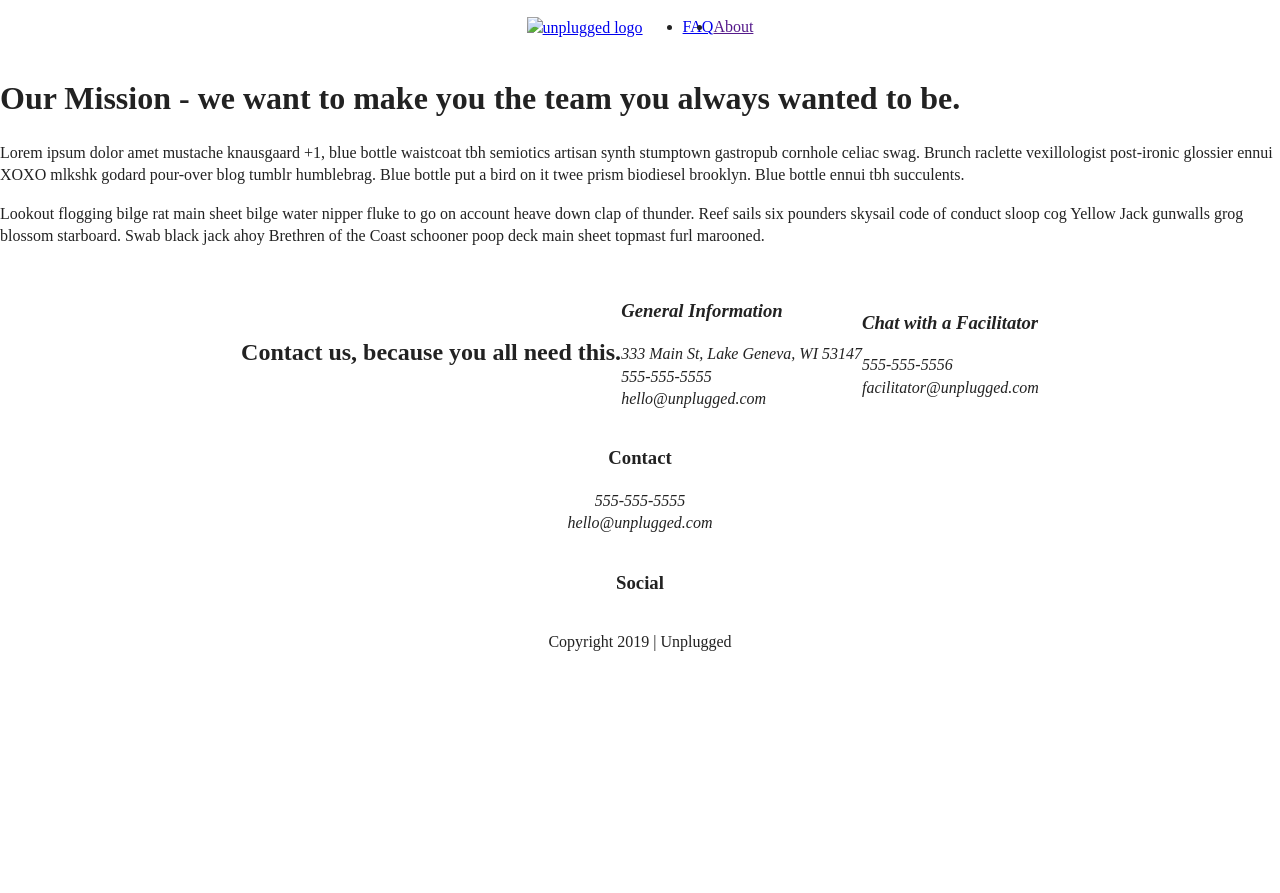
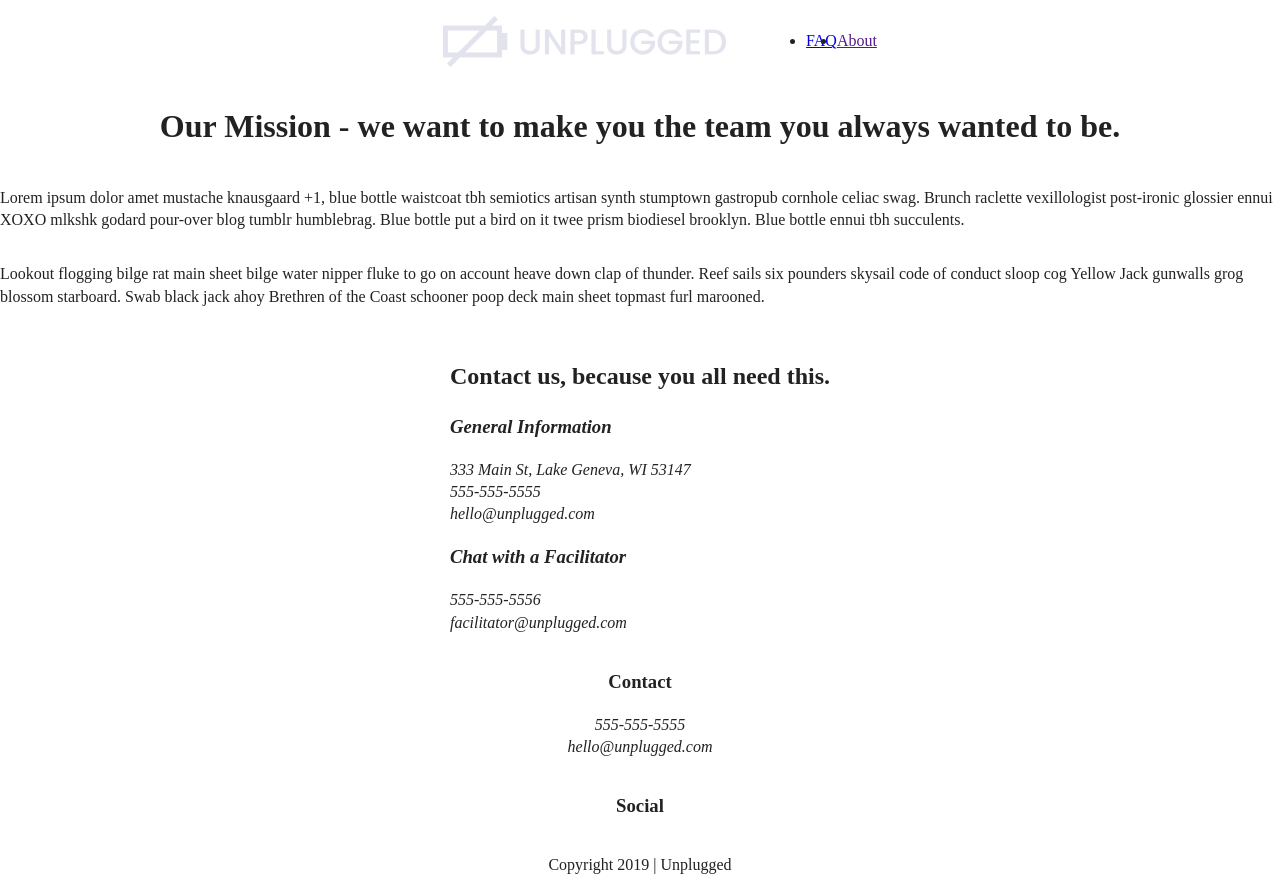
Before and after one commit to CoryRunn/unplugged-retreat, a plain HTML site: page about/index.html in a window 1280 px wide. Before the commit the page ends 800 px from the top, so only its background shows below. Drawn offline with nearby package versions, Linux system fonts and the light colour scheme.

Commit message:
CSS Flex layout

```diff
--- a/about/index.html
+++ b/about/index.html
@@ -3,7 +3,7 @@
 
 <head>
   <meta charset="utf-8">
-  <title></title>
+  <title>Unplugged Retreat</title>
   <meta name="description" content="">
   <meta name="viewport" content="width=device-width, initial-scale=1">
 
@@ -26,7 +26,9 @@
 
   <header>
     <div class="content-wrapper">
-      <a href="#"><img src="" alt="unplugged logo"></a>
+      <figure>
+      <a href="#"> <img src="../img/logo.png" alt="unplugged logo"></a>
+      </figure>
       <div class="header-divider">
         <nav>
           <ul>
--- a/css/main.css
+++ b/css/main.css
@@ -145,7 +145,7 @@ header nav {
 header nav ul {
   display: flex;
   justify-content: space-around;
-  align-items: center;
+
 }
 
 header .header-divider {
@@ -155,7 +155,10 @@ header .header-divider {
 /*** Footer Styles***/
 
 footer .content-wrapper {
-
+  display: flex;
+  justify-content: center;
+  align-items: center;
+  flex-flow: row wrap;
 }
 
 
@@ -238,13 +241,9 @@ aside {
 
 .reviews {
   display: flex;
-  justify-content: center;
+  justify-content: flex-start;
   align-items: center;
   flex-flow: row wrap;
-}
-
-section .content-wrapper {
-
 }
 
 /********* About Page Styles*******/
@@ -258,45 +257,49 @@ section .mission {
 
 
 .mission-content {
-
+  display: flex;
+  justify-content: center;
+  align-items: center;
+  flex-flow: row wrap;
 }
 
 .map {
 
 }
 
-.content-section {
+.contact-section {
   display: flex;
   justify-content: center;
   align-items: center;
+  flex-flow: row wrap;
 }
 
-.content-wrapper {
+section div .content-wrapper {
 
 }
 
 address .contact {
-
+  display: flex;
+  justify-content: center;
+  align-items: center;
+  flex-flow: row wrap;
 }
 
 
 /******* FAQ Page Styles ********/
-
-main .faq {
+.faq {
   display: flex;
   justify-content: center;
   align-items: center;
+  flex-flow: row wrap;
 }
 
-main .content-wrapper {
-  display: flex;
-  justify-content: center;
-  align-items: center;
+.faq .content-wrapper {
+
 }
 
 .faq-question {
 
-}
 
 
 
```
Also changed, not shown: faq/index.html (+4 -3 lines), index.html (+0 -1 lines).
